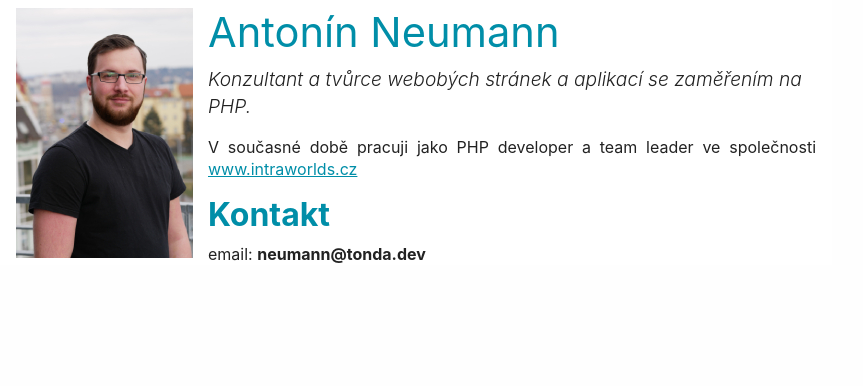
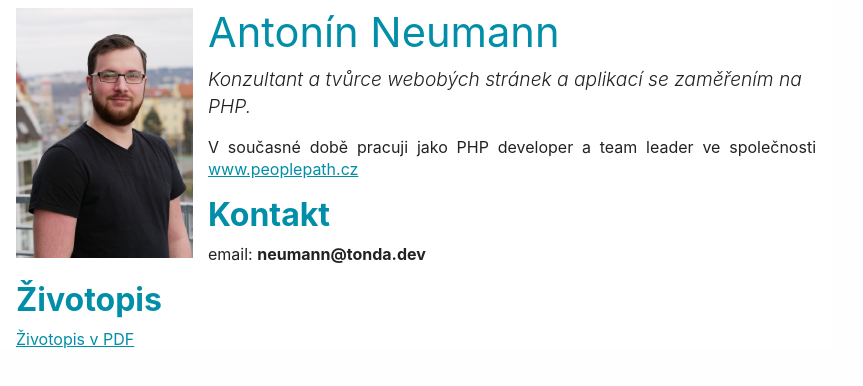
Before and after one commit to tonda13/tonda13.github.io, a plain HTML site: page index.html in a window 1280 px wide. Shown: the whole page, without its empty margins (0-863 px from the left). Drawn offline with Linux system fonts and the light colour scheme.

Commit message:
Add CV to profile and update company website

```diff
--- a/index.html
+++ b/index.html
@@ -39,12 +39,15 @@
         <h1>Antonín Neumann</h1>
         <p class="motto">Konzultant a tvůrce webobých stránek a aplikací se zaměřením na PHP.</p>
 
-        <p class="text-justify">V současné době pracuji jako PHP developer a team leader ve společnosti <a href="http://www.intraworlds.cz">www.intraworlds.cz</a></p>
+        <p class="text-justify">V současné době pracuji jako PHP developer a team leader ve společnosti <a href="http://www.peoplepath.cz">www.peoplepath.cz</a></p>
 
         <h2>Kontakt</h2>
         <p>email: <strong>neumann@tonda.dev</strong></p>
 
-
+        <h2>Životopis</h2>
+        <p>
+            <a href="cv.pdf">Životopis v PDF</a>
+        </p>
     </div>
 </body>
 </html>
```
